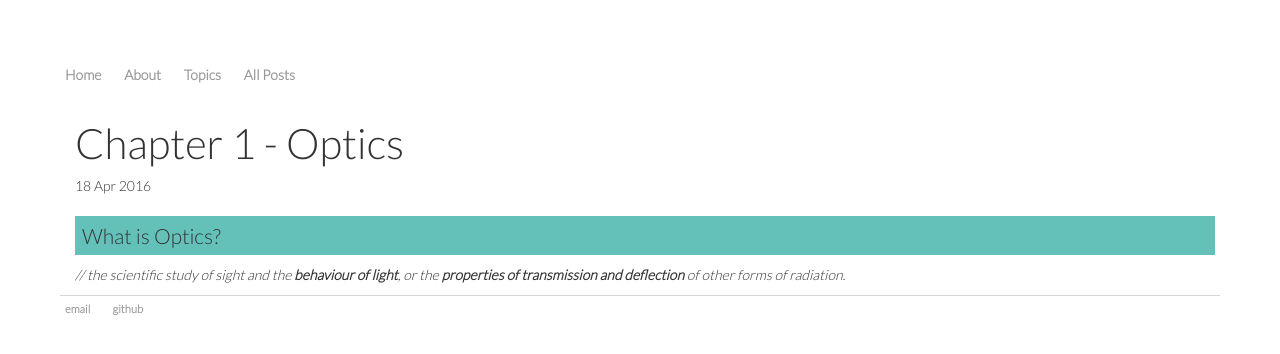
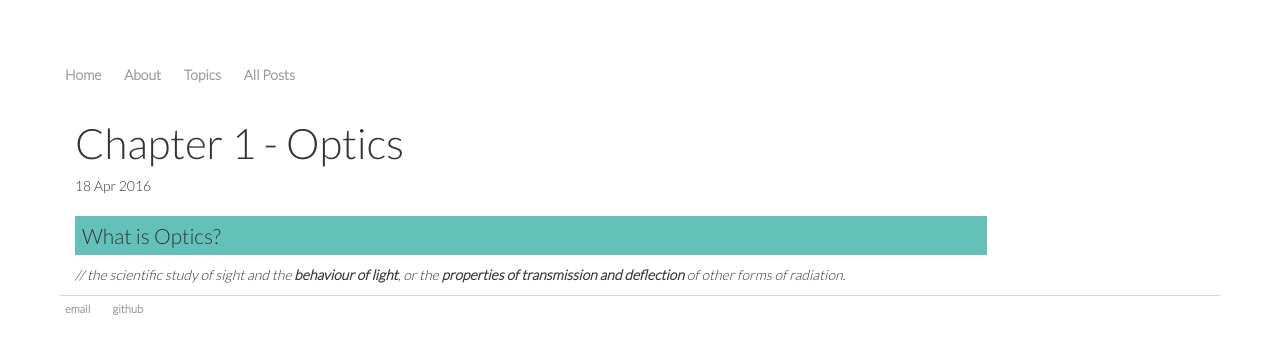
Before and after one commit to serriferous/initial.github.io, a Jekyll site: the page built from _posts/2016-04-18-chapter-1.md, in a window 1280 px wide. Shown: the top 354 px of the page. Built offline with Jekyll 4.4.1, drawn with Linux system fonts in a browser that asks for light colours.

Commit message:
Update main.css

```diff
--- a/css/main.css
+++ b/css/main.css
@@ -57,10 +57,10 @@ footer {
     font-family:"Lato", Arial;
 }
 
-div.post { width: 100% }
+div.post { width: 80% }
 
 ul.posts {
-    margin: 100%;
+    margin: 80%;
     font-size: 1.5em;
     font-family:"Lato", Arial;
 }
```
